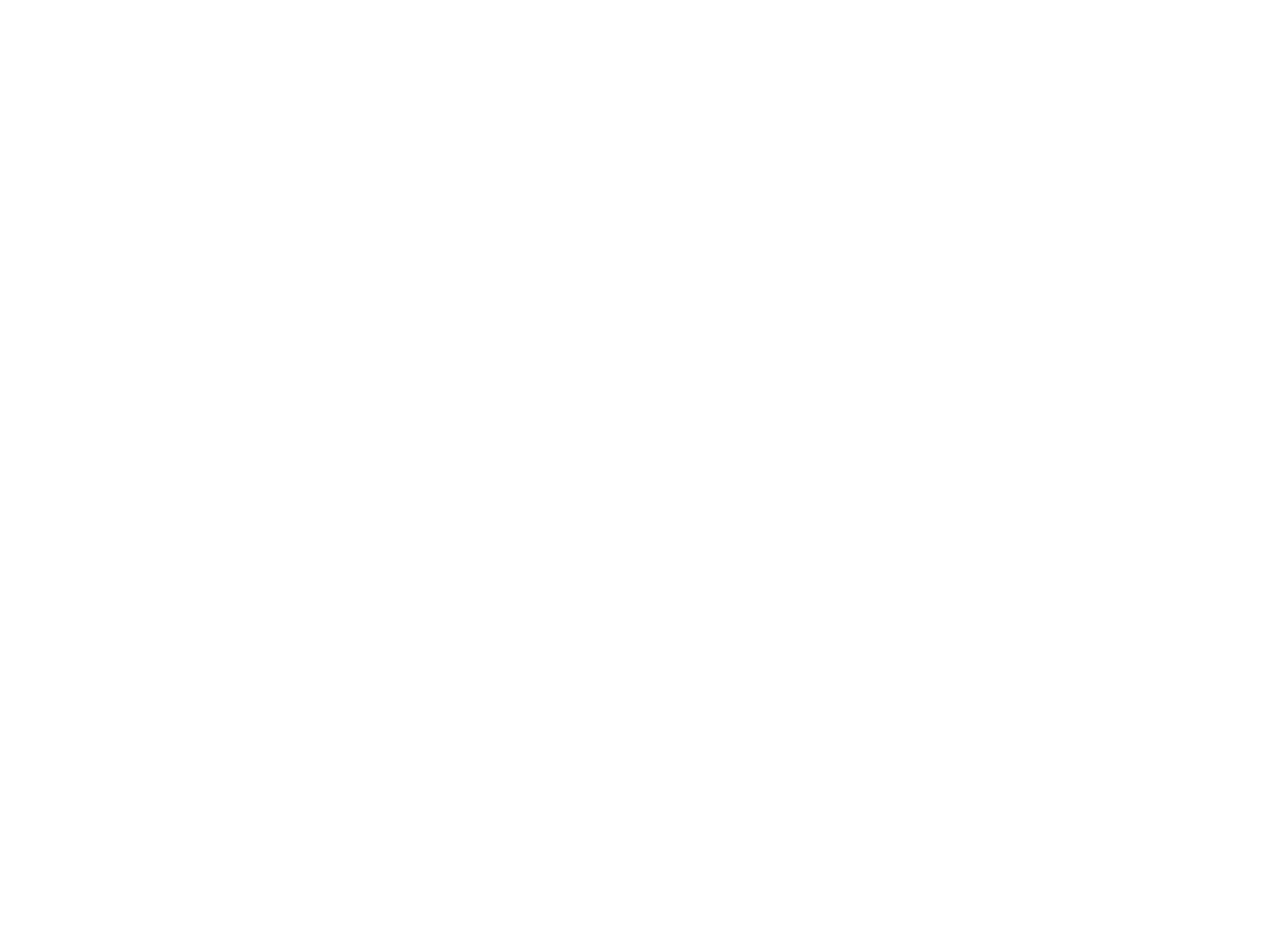
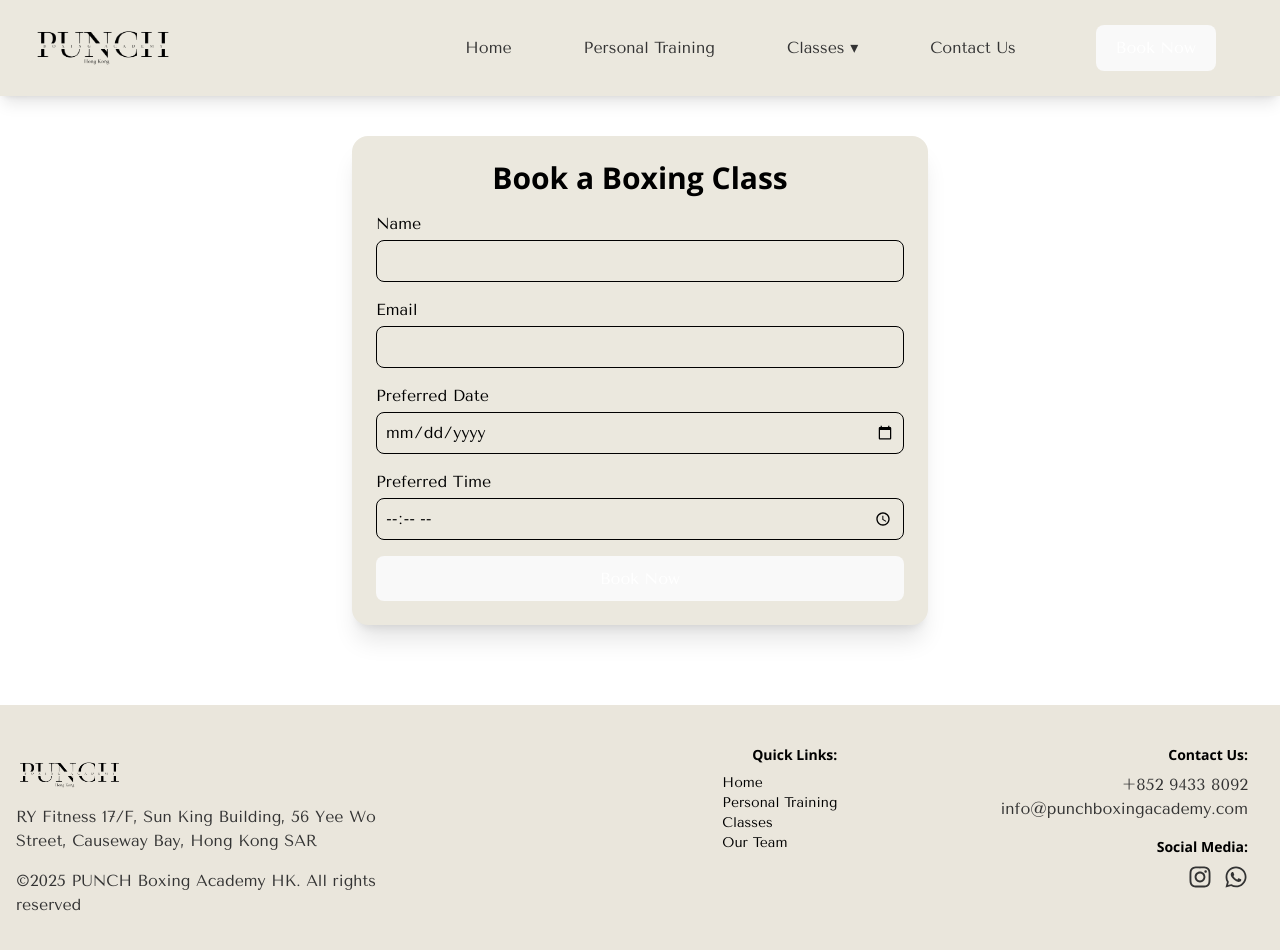
Before and after one commit to csolatorio/punch-website, a React (Vite) app: page /book-now in a window 1280 px wide. Before the commit this address had no page. Shown: the top 950 px of the page. Before the commit the page ends 800 px from the top, so only its background shows below. Built offline with nearby package versions, Linux system fonts and the light colour scheme.

Commit message:
updated homepage

```diff
--- a/src/App.tsx
+++ b/src/App.tsx
@@ -16,6 +16,7 @@ import PersonalTraining from "./components/personal-training";
 import Locations from "./components/locations";
 import GroupClass from "./components/group-classes";
 import ContactUs from "./components/contact-us";
+import BookBoxingClass from "./components/book-now";
 
 function App() {
   return (
@@ -35,6 +36,7 @@ function App() {
           <Route path="/locations" element={<Locations />} />
           <Route path="/group-classes" element={<GroupClass />} />
           <Route path="/contact-us" element={<ContactUs />} />
+          <Route path="/book-now" element={<BookBoxingClass />} />
         </Routes>
       </Router>
     </>
--- /dev/null
+++ b/src/components/book-now.tsx
@@ -0,0 +1,104 @@
+import React, { useState } from "react";
+import Navbar from "./navbar";
+import Footer from "./footer";
+
+const BookBoxingClass: React.FC = () => {
+  const [form, setForm] = useState({
+    name: "",
+    email: "",
+    date: "",
+    time: "",
+  });
+
+  const handleChange = (e: React.ChangeEvent<HTMLInputElement>) => {
+    const { name, value } = e.target;
+    setForm({ ...form, [name]: value });
+  };
+
+  const handleSubmit = (e: React.FormEvent) => {
+    e.preventDefault();
+
+    const { name, email, date, time } = form;
+    const message = `🥊 Boxing Class Booking:\n\n👤 Name: ${name}\n📧 Email: ${email}\n📅 Date: ${date}\n⏰ Time: ${time}`;
+
+    const phoneNumber = "85294338092"; // WhatsApp number with country code
+    const encodedMessage = encodeURIComponent(message);
+    const whatsappURL = `https://wa.me/${phoneNumber}?text=${encodedMessage}`;
+
+    window.open(whatsappURL, "_blank");
+  };
+
+  return (
+    <div className="relative w-full h-screen text-white">
+      <Navbar />
+      <div className="max-w-xl mx-auto mb-20 p-6 bg-[#EBE8DE] shadow-xl rounded-2xl mt-10">
+        <h2 className="text-3xl font-bold mb-4 text-center">
+          Book a Boxing Class
+        </h2>
+        <form onSubmit={handleSubmit} className="space-y-4">
+          <div className="space-y-2">
+            <label className="block mb-1 font-medium text-black">Name</label>
+            <input
+              type="text"
+              name="name"
+              value={form.name}
+              onChange={handleChange}
+              className="text-black w-full p-2 border rounded-lg focus:outline-none focus:ring-2 focus:ring-blue-500"
+              required
+            />
+          </div>
+
+          <div>
+            <label className="block mb-1 font-medium text-black">Email</label>
+            <input
+              type="email"
+              name="email"
+              value={form.email}
+              onChange={handleChange}
+              className="text-black w-full p-2 border rounded-lg focus:outline-none focus:ring-2 focus:ring-blue-500"
+              required
+            />
+          </div>
+
+          <div>
+            <label className="block mb-1 font-medium text-black">
+              Preferred Date
+            </label>
+            <input
+              type="date"
+              name="date"
+              value={form.date}
+              onChange={handleChange}
+              className="text-black w-full p-2 border rounded-lg focus:outline-none focus:ring-2 focus:ring-blue-500"
+              required
+            />
+          </div>
+
+          <div>
+            <label className="block mb-1 font-medium text-black">
+              Preferred Time
+            </label>
+            <input
+              type="time"
+              name="time"
+              value={form.time}
+              onChange={handleChange}
+              className="text-black w-full p-2 border rounded-lg focus:outline-none focus:ring-2 focus:ring-blue-500"
+              required
+            />
+          </div>
+
+          <button
+            type="submit"
+            className="w-full bg-red-600 hover:bg-red-700 text-white font-semibold py-2 px-4 rounded-xl transition duration-200"
+          >
+            Book Now
+          </button>
+        </form>
+      </div>
+      <Footer />
+    </div>
+  );
+};
+
+export default BookBoxingClass;
--- a/src/components/contact-us.tsx
+++ b/src/components/contact-us.tsx
@@ -38,7 +38,9 @@ const ContactUs = () => {
       <Navbar />
 
       <div className="mb-10 text-left p-4 md:p-8 max-w-6xl mx-auto">
-        <h2 className="mb-10 text-3xl md:text-4xl font-bold">Contact Us</h2>
+        <h2 className="mb-10 text-3xl md:text-4xl font-bold">
+          Connect with Us
+        </h2>
         <p className="text-gray-700 text-sm">Phone: +852 9433 8092</p>
         <p className="text-gray-700 text-sm">
           Email: info@punchboxingacademy.com
--- a/src/components/navbar.tsx
+++ b/src/components/navbar.tsx
@@ -65,9 +65,11 @@ const Navbar: React.FC = () => {
           </Link>
 
           <div className="flex items-center px-4 lg:px-6 xl:px-8">
-            <button className="bg-black hover:bg-gray-700 text-white font-bold px-4 xl:px-6 py-2 xl:py-3 rounded">
-              Book Now
-            </button>
+            <Link to="/book-now">
+              <button className="bg-black hover:bg-gray-700 text-white font-bold px-4 xl:px-6 py-2 xl:py-3 rounded">
+                Book Now
+              </button>
+            </Link>
           </div>
         </ul>
       </div>
```
